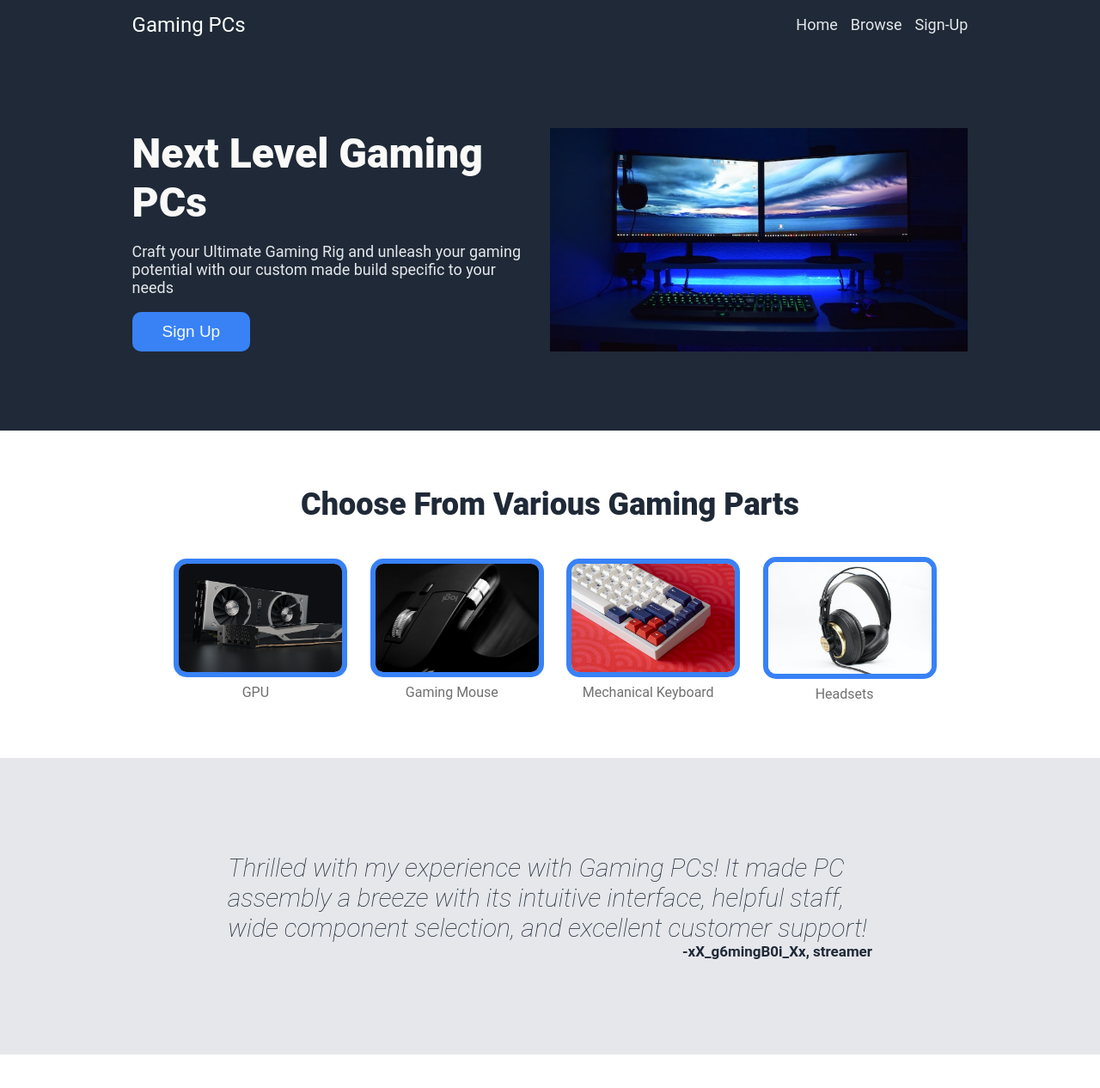
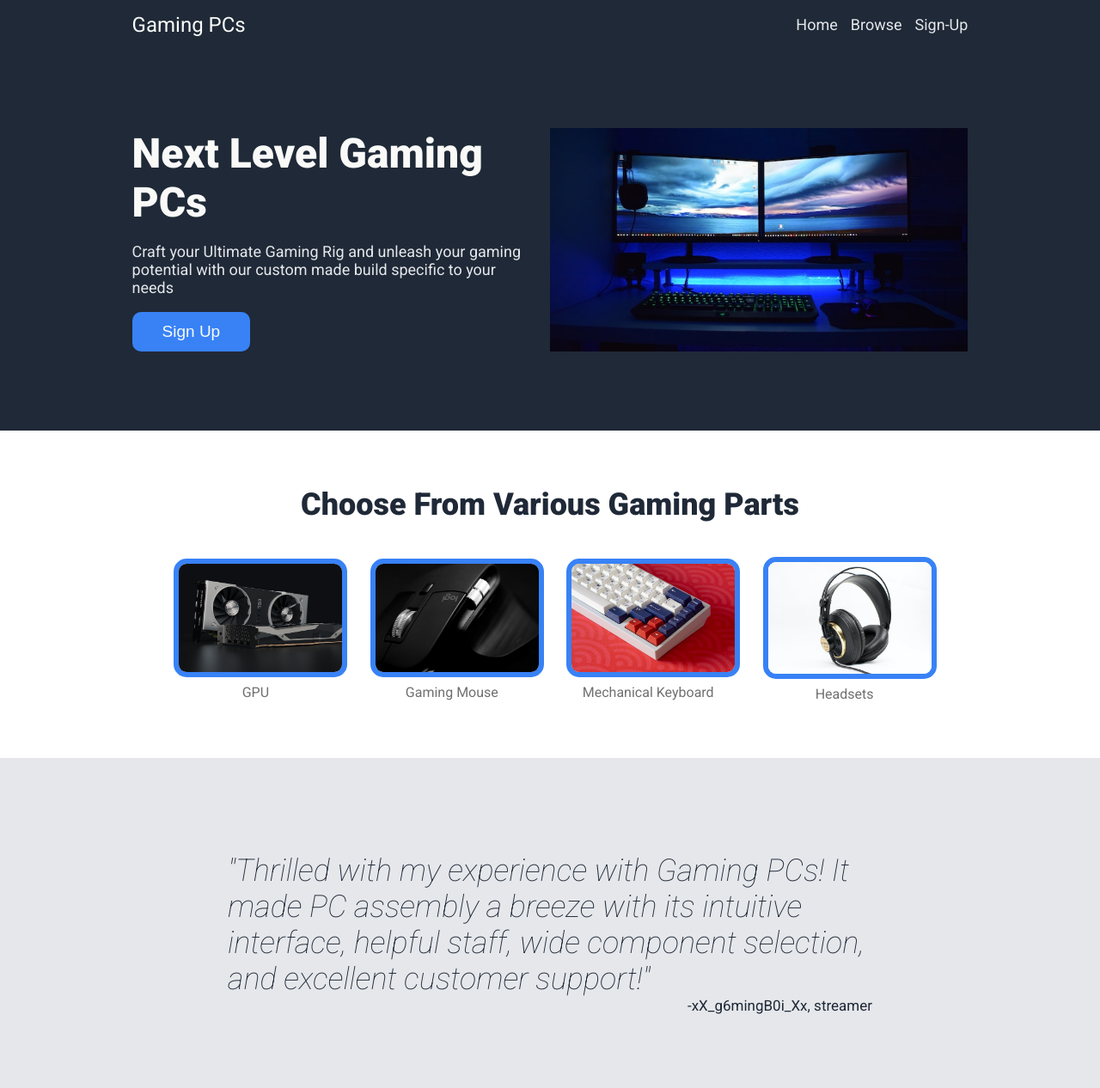
Before and after one commit to JustFact/gaming-pc, a plain HTML site: page index.html in a window 1280 px wide. Shown: the whole page at 86% size. Before the commit the page ends 1227 px from the top, so only its background shows below. Drawn offline with Linux system fonts and the light colour scheme.

Commit message:
Fix testimonial font and other font changes

```diff
--- a/index.html
+++ b/index.html
@@ -3,6 +3,9 @@
 <head>
     <meta charset="UTF-8">
     <meta name="viewport" content="width=device-width, initial-scale=1.0">
+    <link rel="preconnect" href="https://fonts.googleapis.com">
+<link rel="preconnect" href="https://fonts.gstatic.com" crossorigin>
+<link href="https://fonts.googleapis.com/css2?family=Roboto:ital,wght@0,400;0,900;1,100&display=swap" rel="stylesheet">
     <link rel="stylesheet" href="styles.css">
     <title>Gaming PC</title>
 </head>
@@ -53,7 +56,7 @@
 
     <div class="testimonial">
         <div class="quote">
-            Thrilled with my experience with Gaming PCs! It made PC assembly a breeze with its intuitive interface, helpful staff, wide component selection, and excellent customer support!
+            "Thrilled with my experience with Gaming PCs! It made PC assembly a breeze with its intuitive interface, helpful staff, wide component selection, and excellent customer support!"
         </div>
         <div class="quote-author">
             -xX_g6mingB0i_Xx, streamer
--- a/styles.css
+++ b/styles.css
@@ -61,7 +61,7 @@ body{
 
 .hero-main-text{
     color: #f9faf8;
-    font-weight: 1000;
+    font-weight: 900;
     font-size: 48px;
 }
 
@@ -96,7 +96,7 @@ body{
 
 .build-info-heading{
     font-size: 36px;
-    font-weight: 1000;
+    font-weight: 900;
     color: #1F2937;
 }
 
@@ -141,7 +141,7 @@ body{
 
 .quote{
     width: 750px;
-    font-size: 30px;
+    font-size: 36px;
     font-style: italic;
     font-weight: lighter;
 }
@@ -149,6 +149,6 @@ body{
 .quote-author{
     width: 750px;
     text-align: right;
-    font-weight: 700;
+    font-weight: 400;
     font-size: 17px;
 }
```
